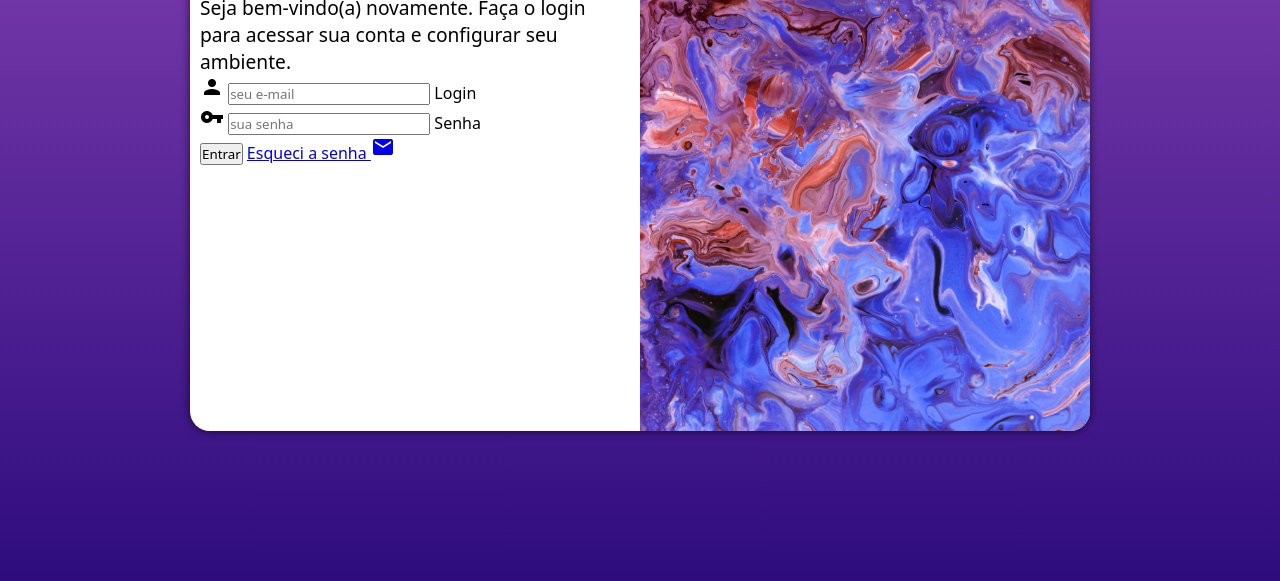
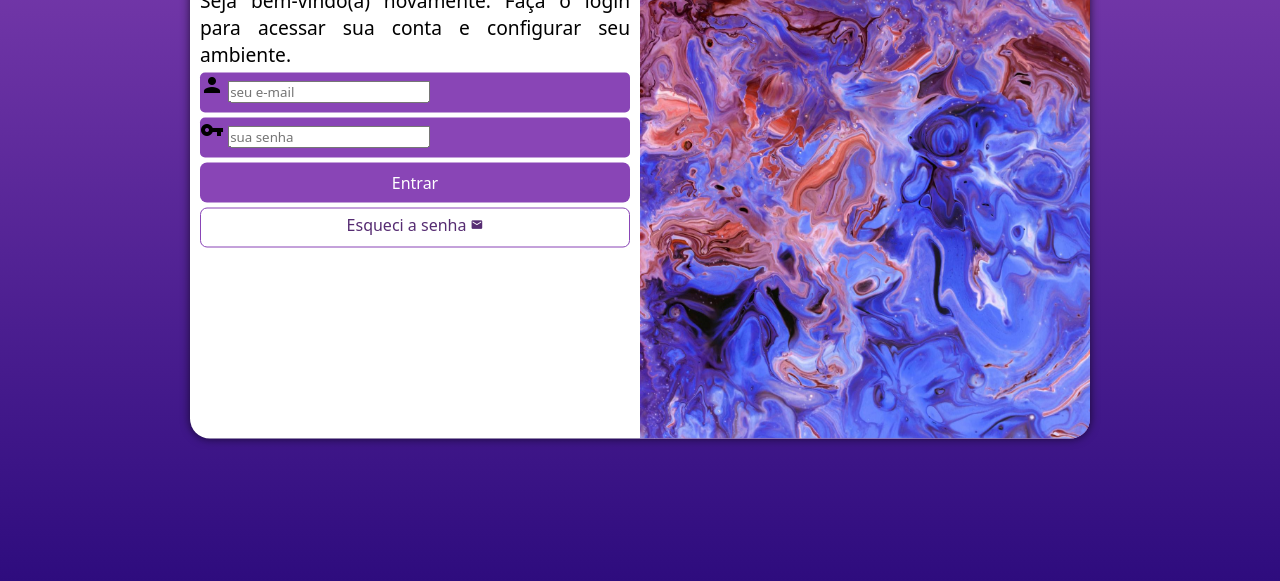
Before and after one commit to caioedrick/projeto-login, a plain HTML site: page index.html in a window 1280 px wide. Shown: the part 219-800 px from the top of the page. Drawn offline with Linux system fonts and the light colour scheme.

Commit message:
estilo dos formularios

```diff
--- a/estilos/mq.css
+++ b/estilos/mq.css
@@ -1,10 +1,6 @@
 @charset "UTF-8";
 
 @media screen and (min-width: 768px) and (max-width:992px) {
-    body {
-        background-image: linear-gradient(to top, #2e0c7e, #8945b6)
-    }
-
     #login {
         width: 80vw;
     }
@@ -22,10 +18,6 @@
 }
 
 @media screen and (min-width:992px) {
-    body {
-        background-image: linear-gradient(to top, #2e0c7e, #8945b6)
-    }
-
     #login {
         width: 900px;
     }
--- a/estilos/style.css
+++ b/estilos/style.css
@@ -17,6 +17,7 @@ body,html {
     background-color: #8945b6;
     height: 100vh;
     width: 100vw;
+    background-image: linear-gradient(to top, #2e0c7e, #8945b6)
 }
 
 main {
@@ -34,7 +35,7 @@ main {
 
     background-color: white;
     width: 250px;
-    height: 500px;
+    height: 515px;
     border-radius: 20px;
     box-shadow: 0px 0px 10px rgba(0, 0, 0, 0.664);
 
@@ -63,4 +64,57 @@ main {
 
 #formulario p {
     font-size: 0.8em;
+    text-align: justify;
 }
+
+.campo {
+    background-color: #8945b6;
+    display: block;
+    width: 100%;
+    height: 40px;
+    border-radius: 5px;
+    margin: 5px 0;
+}
+
+label {
+    display: none;
+}
+
+input[type=submit] {
+    display: block;
+    font-size: 1em;
+    width: 100%;
+    height: 40px;
+    background-color: #8945b6;
+    color: white;
+    border: none;
+    border-radius: 7px;
+    cursor: pointer;
+}
+
+input[type=submit]:hover {
+    background-color: #562c72;
+}
+
+.botao {
+    display: block;
+    font-size: 1em;
+    text-align: center;
+    width: 100%;
+    height: 40px;
+    padding-top: 5px;
+    margin-top: 5px;
+    background-color: white;
+    color: #562c72;
+    border: 1px solid #8945b6;
+    border-radius: 7px;
+    text-decoration: none;
+}
+
+.botao:hover {
+    background-color: #d190fc;
+}
+
+.botao i {
+    font-size: 0.8em;
+}
--- a/index.html
+++ b/index.html
@@ -29,7 +29,7 @@
                         <label for="isenha">Senha</label>
                     </div>
                     <input type="submit" value="Entrar">
-                    <a href="esqueci.html">Esqueci a senha <i class="material-icons">mail</i></a>
+                    <a href="esqueci.html" class="botao">Esqueci a senha <i class="material-icons">mail</i></a>
                 </form>
             </div>
         </section>
```
